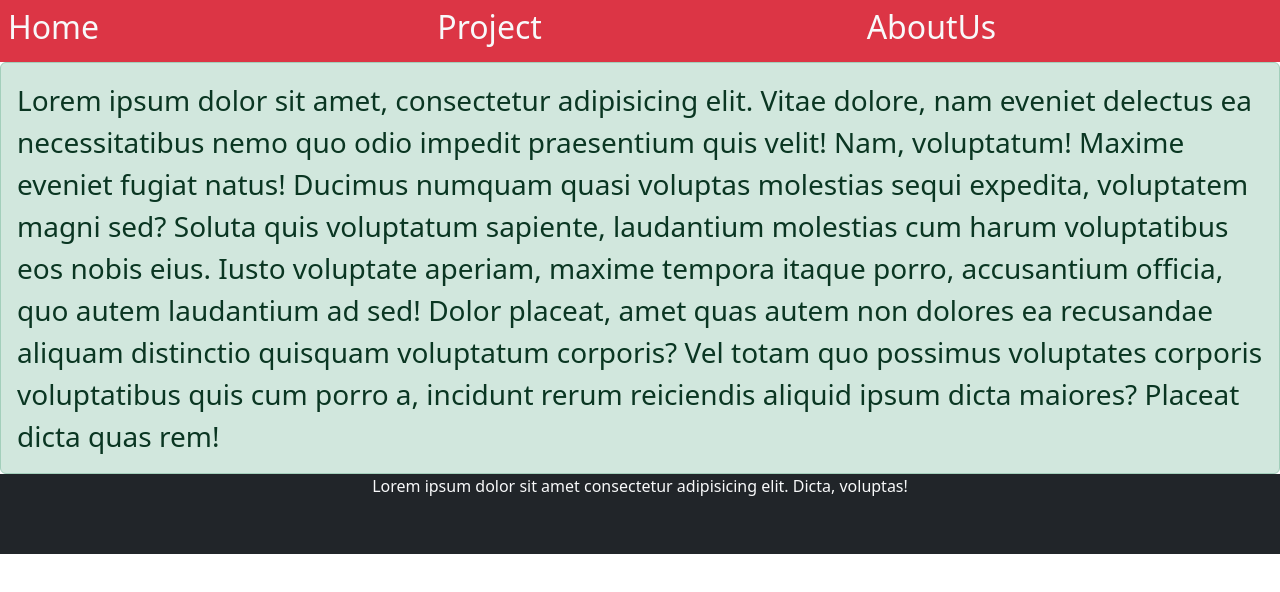
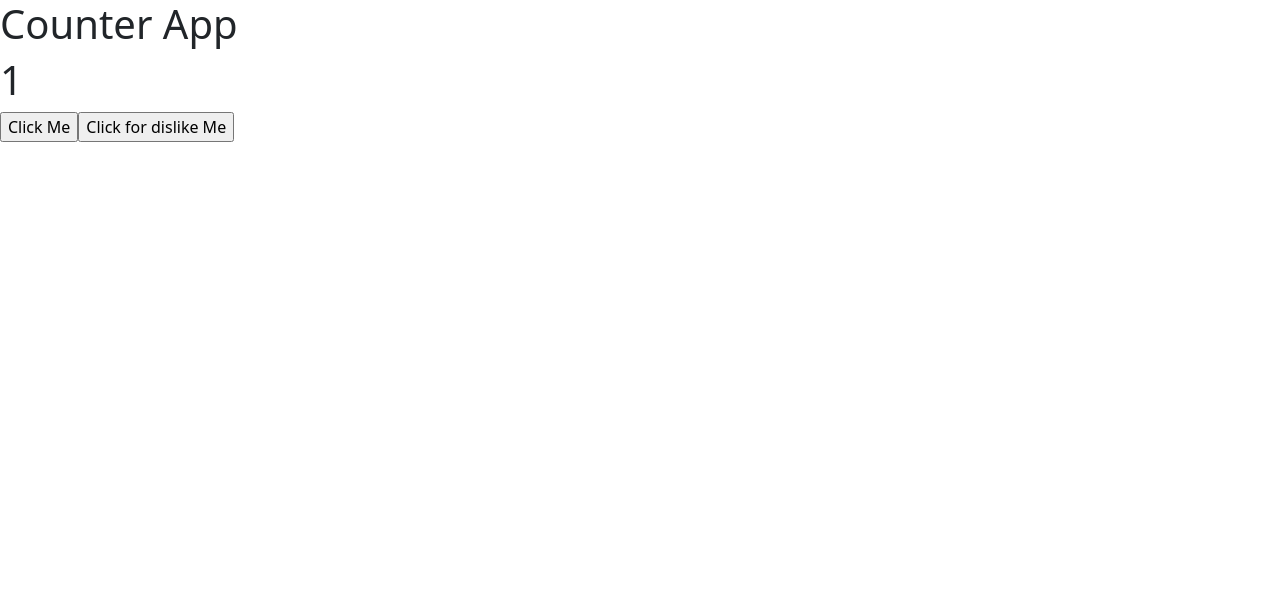
Before and after one commit to ravirajpatil123/Day15-class, a React (Create React App) app in the folder third-react-app/: page / in a window 1280 px wide. Shown: the top 592 px of the page. Built offline with nearby package versions, Linux system fonts and the light colour scheme.

Commit message:
Counter appli

```diff
--- a/third-react-app/src/App.js
+++ b/third-react-app/src/App.js
@@ -1,17 +1,31 @@
-import AppBody from "./pages/AppBody";
-import AppFooter from "./pages/AppFooter";
-import AppHeader from "./pages/AppHeader";
+import { useState } from "react";
+function App(){
+  return( <>
+   <h1>Counter App</h1>
+   <CounterApp/>
+  </>
+  );
+}
 
-function App(){
-   return <>
-    <AppHeader/>
-    <AppBody />
-    <AppFooter/>
+function CounterApp(){
+  let[counter,setCounter] = useState(1);
+  let likeMeAction=()=>{
+    counter =counter + 1;
+    console.log("i am btn clicked",counter);
+    setCounter(counter);
+  }
+  let disLikeMeAction=()=>{
+    counter =counter + 1;
+    console.log("i am btn clicked",counter);
+    setCounter(counter);
+  }
 
-   </>
+  return <>
+  <h1>{counter}</h1>
+  <input type="button" value="Click Me" onClick={likeMeAction} />
+  <input type="button" value="Click for dislike Me" onClick={disLikeMeAction} />
+  </>
 }
 
 
-
-
 export default App;
```
